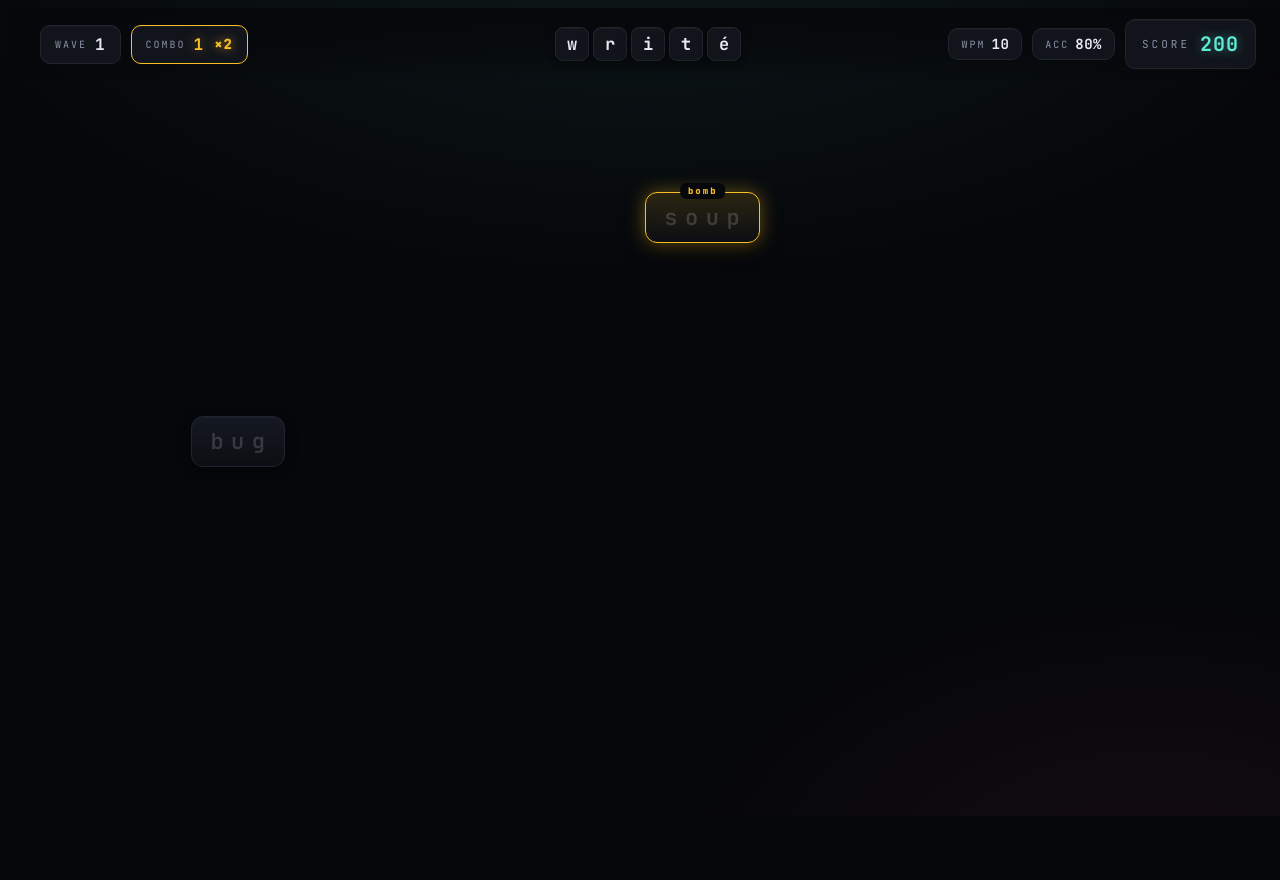
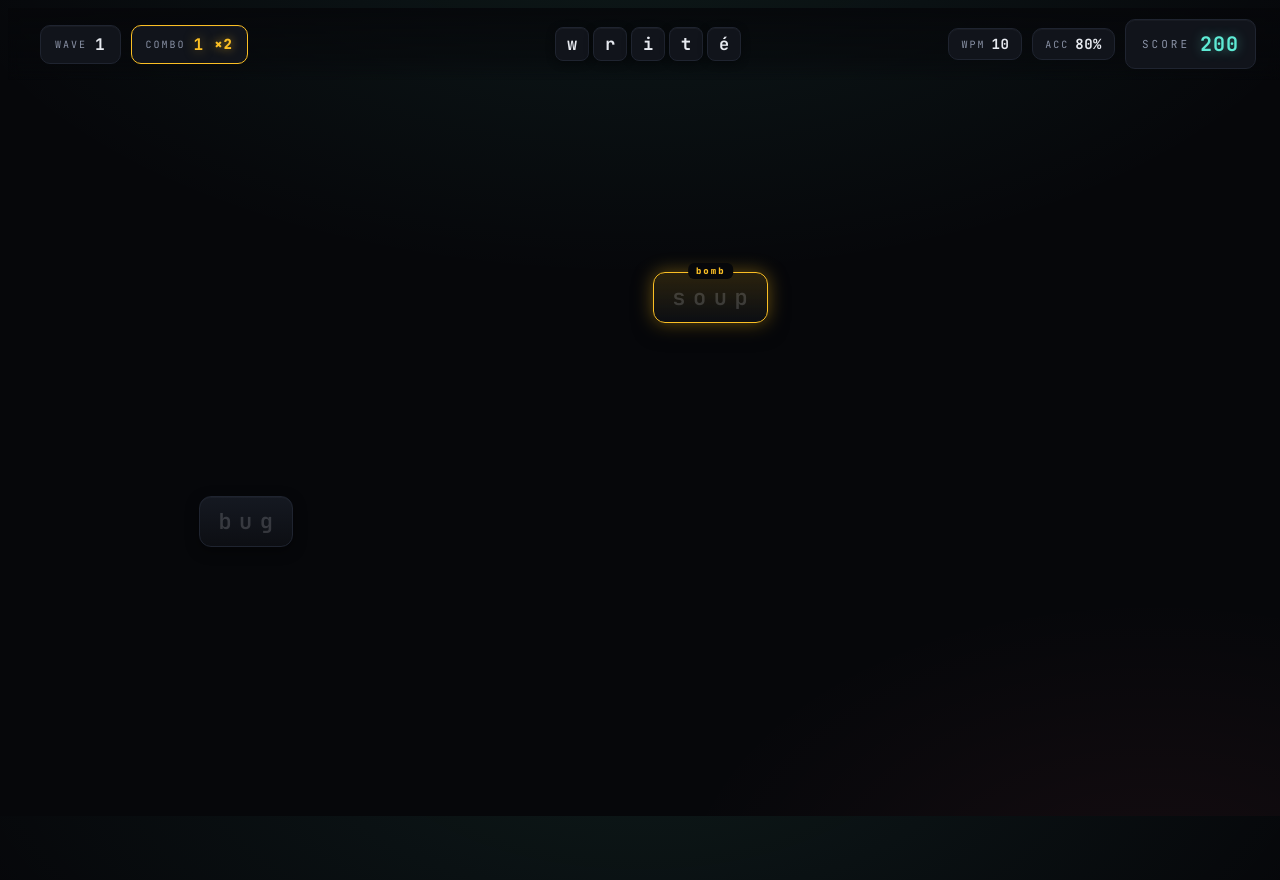
Before and after one commit to ChrisWongAtCUHK/vue-write-typing-game, a Vue app: page / in a window 1280 px wide. Before the commit the page ends 816 px from the top, so only its background shows below. Built offline with nearby package versions, Linux system fonts and the light colour scheme; the HTML template or start-up script is replaced by a standard one.

Commit message:
Fake Particles

```diff
--- a/src/App.vue
+++ b/src/App.vue
@@ -1,12 +1,116 @@
 <script setup lang="ts">
-import type ActiveWord from './models/activeWord.ts'
+import { ref } from 'vue'
+import type ActiveWord from '@/types/activeWord.ts'
+import type Particle from '@/types/particle.ts'
 import Header from './components/Header.vue'
 import GameScreen from './components/GameScreen.vue'
 
-const activeWords: ActiveWord[] = [
+// TODO: test data
+const activeWords = ref<Array<ActiveWord>>([
   { id: 1, text: 'soup', kind: 'bombclear', x: 50.4193662278893, y: 24 },
   { id: 2, text: 'bug', kind: 'normal', x: 14.951919388628298, y: 52 },
-]
+])
+
+const particles = ref<Array<Particle>>([
+  {
+    id: 0,
+    x: 48.39617401951048,
+    y: 46.23999999999982,
+    color: '#f472b6',
+    pieces: [
+      {
+        id: '0-0',
+        dx: 51.16372846458143,
+        dy: 20.269376458773667,
+        rot: 43.80464641287251,
+      },
+      {
+        id: '0-1',
+        dx: 39.406676731416,
+        dy: 29.96098193646582,
+        rot: 329.32194829621983,
+      },
+      {
+        id: '0-2',
+        dx: 47.40436340223764,
+        dy: 86.50270708277088,
+        rot: 242.64219337601355,
+      },
+      {
+        id: '0-3',
+        dx: -10.486661699197423,
+        dy: 64.044601737537,
+        rot: 306.92513325830976,
+      },
+      {
+        id: '0-4',
+        dx: -37.406430164830404,
+        dy: 74.72796233455519,
+        rot: 188.64976108845897,
+      },
+      {
+        id: '0-5',
+        dx: -71.82074570948265,
+        dy: 57.24955791429314,
+        rot: 280.8202697995783,
+      },
+      {
+        id: '0-6',
+        dx: -50.49921735047635,
+        dy: 14.306997536151417,
+        rot: 14.027989198807834,
+      },
+      {
+        id: '0-7',
+        dx: -92.30880877361531,
+        dy: -36.99615257673278,
+        rot: 70.88619359018081,
+      },
+      {
+        id: '0-8',
+        dx: -54.05685963780775,
+        dy: -59.34606515316711,
+        rot: 139.88651328323098,
+      },
+      {
+        id: '0-9',
+        dx: -21.842218335830445,
+        dy: -45.858953418580356,
+        rot: 286.56767467585667,
+      },
+      {
+        id: '0-10',
+        dx: 10.468422877490408,
+        dy: -84.25229193186988,
+        rot: 213.73298085761343,
+      },
+      {
+        id: '0-11',
+        dx: 25.43262034833654,
+        dy: -45.28308290541538,
+        rot: 119.66544248836837,
+      },
+      {
+        id: '0-12',
+        dx: 51.85252741269423,
+        dy: -58.878920671241254,
+        rot: 329.0893142100557,
+      },
+      {
+        id: '0-13',
+        dx: 41.01212323953566,
+        dy: -14.252466405625885,
+        rot: 179.88063458814773,
+      },
+    ],
+  },
+])
+
+const typingWord = ref('')
+const matchedWordId = ref<number | null>(null)
+const errorPulse = ref(0)
+const healthFlash = ref(0)
+const bombPulse = ref(0)
 </script>
 
 <template>
@@ -18,7 +122,15 @@ const activeWords: ActiveWord[] = [
     :accuracy="80"
     :score="200"
   />
-  <GameScreen :activeWords="activeWords" />
+  <GameScreen
+    :active-words="activeWords"
+    :typing-word="typingWord"
+    :matched-word-id="matchedWordId"
+    :error-pulse="errorPulse"
+    :health-flash="healthFlash"
+    :bomb-pulse="bombPulse"
+    :particles="particles"
+  />
 </template>
 
 <style scoped></style>
--- a/src/components/GameScreen.vue
+++ b/src/components/GameScreen.vue
@@ -1,22 +1,93 @@
 <script setup lang="ts">
-import type ActiveWord from '../models/activeWord.ts'
+import { ref, watch } from 'vue'
+import type ActiveWord from '@/types/activeWord.ts'
+import type Particle from '@/types/particle.ts'
 import Word from './Word.vue'
 
-defineProps<{
+const props = defineProps<{
   activeWords: Array<ActiveWord>
+  typingWord: string
+  matchedWordId: number | null
+  errorPulse: number
+  healthFlash: number
+  bombPulse: number
+  particles: Array<Particle>
 }>()
+
+const matched =
+  props.activeWords.find((w) => w.id === props.matchedWordId) || null
+
+const shaking = ref(false)
+const hurting = ref(false)
+const bombing = ref(false)
+const settingsOpen = ref(false)
+
+watch(
+  () => props.errorPulse,
+  (ep) => {
+    if (!ep) {
+      return
+    }
+
+    shaking.value = true
+    setTimeout(() => {
+      shaking.value = false
+    }, 280)
+  },
+)
+
+watch(
+  () => props.healthFlash,
+  (hf) => {
+    if (!hf) {
+      return
+    }
+
+    hurting.value = true
+    setTimeout(() => {
+      hurting.value = false
+    }, 380)
+  },
+)
+
+watch(
+  () => props.bombPulse,
+  (bp) => {
+    if (!bp) {
+      return
+    }
+
+    bombing.value = true
+    setTimeout(() => {
+      bombing.value = false
+    }, 700)
+  },
+)
+
+const classes = ['game']
+if (shaking) {
+  classes.push('shake')
+}
+
+if (bombing) {
+  classes.push('bomb-kick')
+}
 </script>
 
 <template>
-  <Word
-    v-for="activeWord in activeWords"
-    :word="activeWord.text"
-    :kind="activeWord.kind"
-    :x="activeWord.x"
-    :y="activeWord.y"
-    :is-matched="false"
-    :typing-word="``"
-  ></Word>
+  <div :class="classes.join(' ')">
+    <div class="content">
+      <Word
+        v-for="w in activeWords"
+        :word="w.text"
+        :kind="w.kind"
+        :x="w.x"
+        :y="w.y"
+        :is-matched="w.id === matchedWordId"
+        :typing-word="w.id === matchedWordId ? typingWord : ``"
+      ></Word>
+    </div>
+  </div>
 </template>
 
 <style scoped></style>
--- /dev/null
+++ b/src/types/particle.ts
@@ -0,0 +1,9 @@
+import type Piece from './piece.ts'
+
+export default interface Particle {
+  id: number
+  x: number
+  y: number
+  color: string
+  pieces: Piece[]
+}
--- /dev/null
+++ b/src/types/piece.ts
@@ -0,0 +1,6 @@
+export default interface Piece {
+  id: string
+  dx: number
+  dy: number
+  rot: number
+}
```
Also changed, not shown: src/types/activeWord.ts (renamed from src/models/activeWord.ts).
